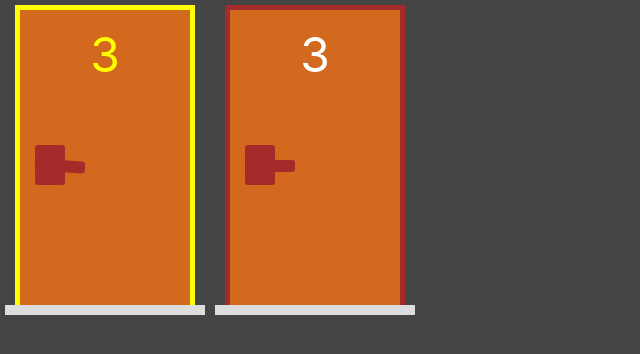
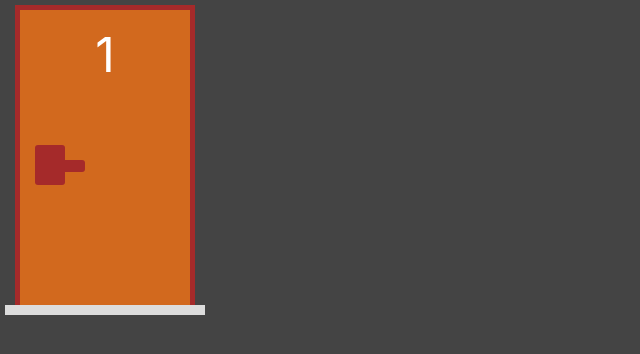
Before and after one commit to gabrielDpadua21/doors-game, a Next.js app: page / in a window 1280 px wide. Shown: the top 354 px of the page, without its empty margins (0-640 px from the left). Built offline with nearby package versions, Linux system fonts and the light colour scheme.

Commit message:
♻️refactor: set doormodel in door component

```diff
--- a/components/Door.tsx
+++ b/components/Door.tsx
@@ -1,19 +1,21 @@
 import { NextPage } from "next";
+import DoorModel from "../model/Door";
 import styles from "../styles/Door.module.css";
 
 interface Idoors {
-    selected?: boolean
+    door: DoorModel
 }
 
 const Door: NextPage<Idoors> = (props: Idoors) => {
-    const selected = props.selected ? styles.selected : '';
+    const { door } = props;
+    const selected = door.selected ? styles.selected : '';
 
     return (
         <div className={styles.area}>
             <div className={`${styles.frame} ${selected}`}>
                 <div className={styles.door}>
                     <div className={styles.number}>
-                        3
+                        {door.number}
                     </div>
                     <div className={styles.key}></div>
                     <div className={styles.handle}></div>
--- a/model/Door.ts
+++ b/model/Door.ts
@@ -1,7 +1,7 @@
 export default class Door {
     private _number: number;
     private _havePresent: boolean;
-    private _seleted: boolean;
+    private _selected: boolean;
     private _open: boolean;
 
     constructor(
@@ -12,7 +12,7 @@ export default class Door {
     ) {
         this._number = number;
         this._havePresent = havePresent;
-        this._seleted = seleted;
+        this._selected = seleted;
         this._open = open;
     }
 
@@ -24,8 +24,8 @@ export default class Door {
         return this._havePresent;
     }
 
-    get seleted() {
-        return this._seleted;
+    get selected() {
+        return this._selected;
     }
 
     get open() {
@@ -33,17 +33,17 @@ export default class Door {
     }
 
     unseleted() {
-        const seleted = false;
-        return new Door(this.number, this.havePresent, seleted, this.open);
+        const selected = false;
+        return new Door(this.number, this.havePresent, selected, this.open);
     }
 
     changeSeleted() {
-        const seleted = !this.seleted;
-        return new Door(this.number, this.havePresent, seleted, this.open);
+        const selected = !this.selected;
+        return new Door(this.number, this.havePresent, selected, this.open);
     }
 
     openDoor() {
         const doorOpen = true;
-        return new Door(this.number, this.havePresent, this.seleted, doorOpen);
+        return new Door(this.number, this.havePresent, this.selected, doorOpen);
     }
 }
--- a/pages/index.tsx
+++ b/pages/index.tsx
@@ -1,14 +1,17 @@
 import type { NextPage } from 'next'
+import { useState } from 'react';
 import Door from '../components/Door';
 import Present from "../components/Present";
+import DoorModel from '../model/Door';
 
 const Home: NextPage = () => {
+  const [door, setDoor] = useState(new DoorModel(1));
+
   return (
     <>
       {/* <Present/> */}
       <div className='flex'>
-        <Door selected={true}></Door>
-        <Door></Door>
+        <Door door={door}></Door>
       </div>
     </>
   )
```
